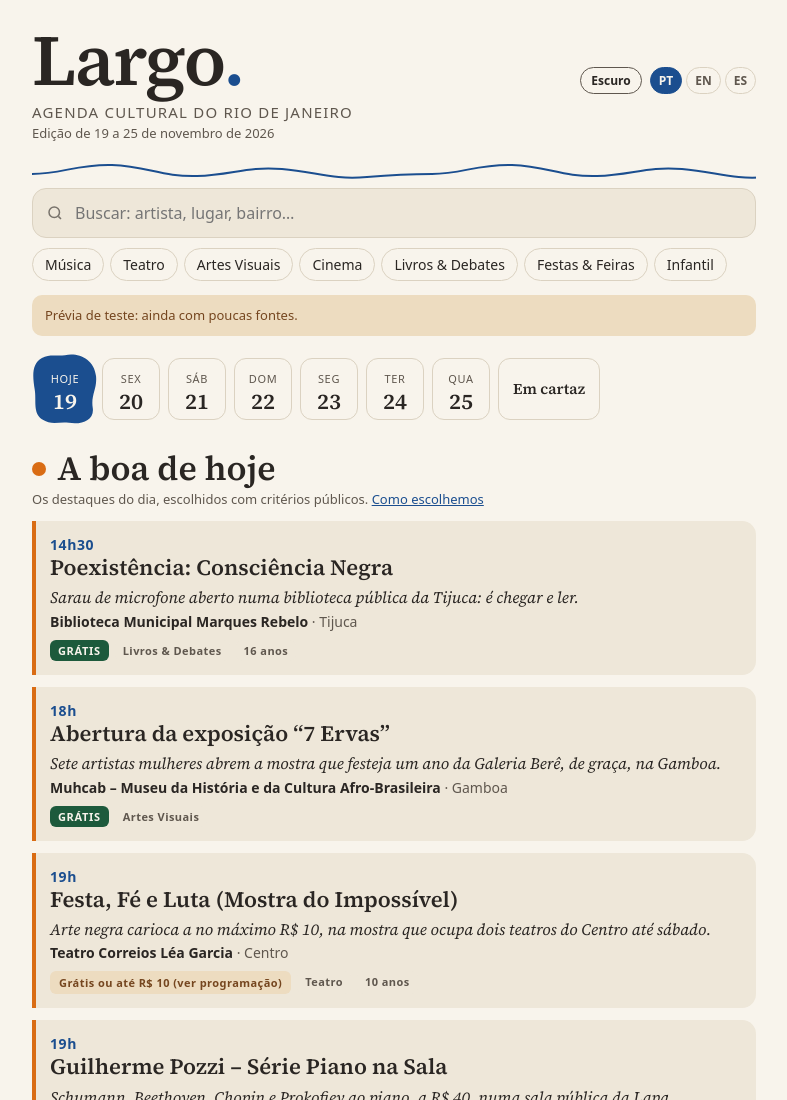
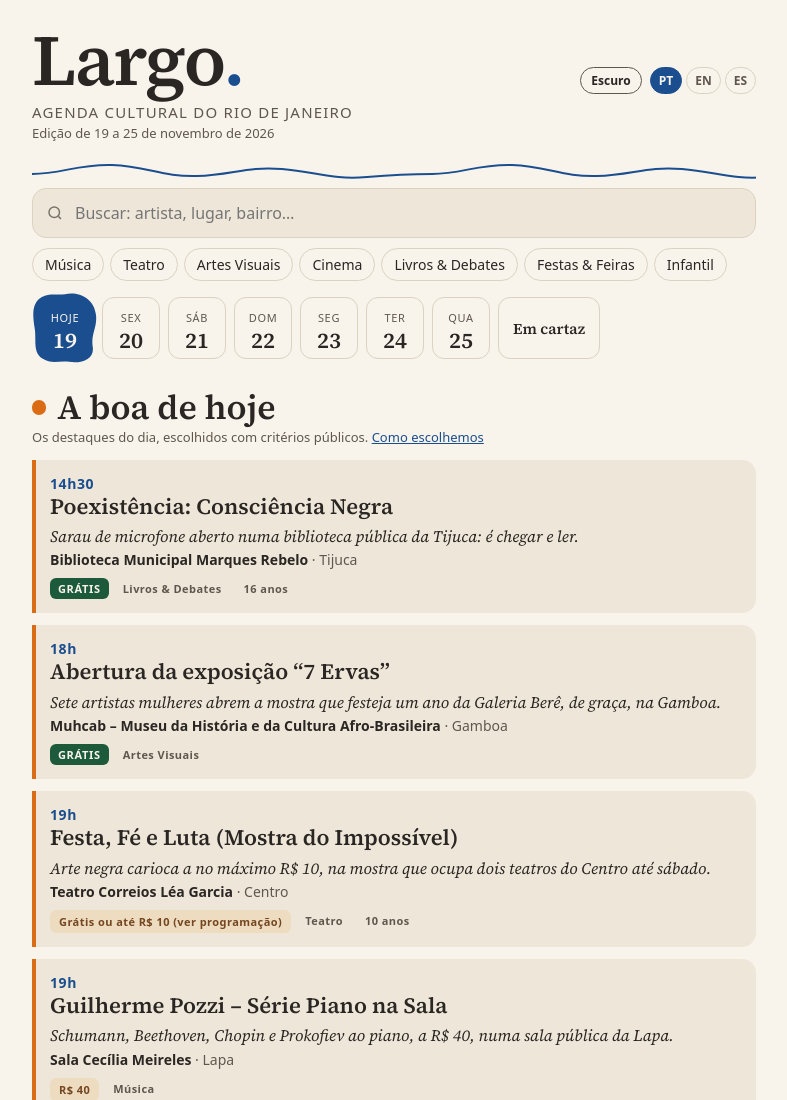
Before and after one commit to miguelbconde/largo, a plain HTML site: page docs/index.html in a window 1280 px wide. Shown: the top 1100 px of the page, without its empty margins (246-1033 px from the left). Drawn offline with Linux system fonts and the light colour scheme.

Commit message:
Site: sai o aviso de prévia de teste
Co-Authored-By: Claude Opus 5.5 <noreply@anthropic.com>
Claude-Session: https://claude.ai/code/session_01HkDh7NLyhfT6YmUH25Bnau

```diff
--- a/docs/index.html
+++ b/docs/index.html
@@ -193,7 +193,6 @@ h2.secao::before,section.bloco::before{top:2px}
   <input id="q" type="search" autocomplete="off" data-tp="busca" placeholder="Buscar: artista, lugar, bairro…" aria-label="Buscar">
 </div>
 <div class="chips secoes" id="fAreas"></div>
-<div class="aviso" data-t="teste">Prévia de teste: ainda com poucas fontes.</div>
 
 <nav class="trilho" id="dias" aria-label="Dias"></nav>
 
```
Also changed, not shown: ferramentas/modelo.html (+0 -1 lines), 2 other files.
